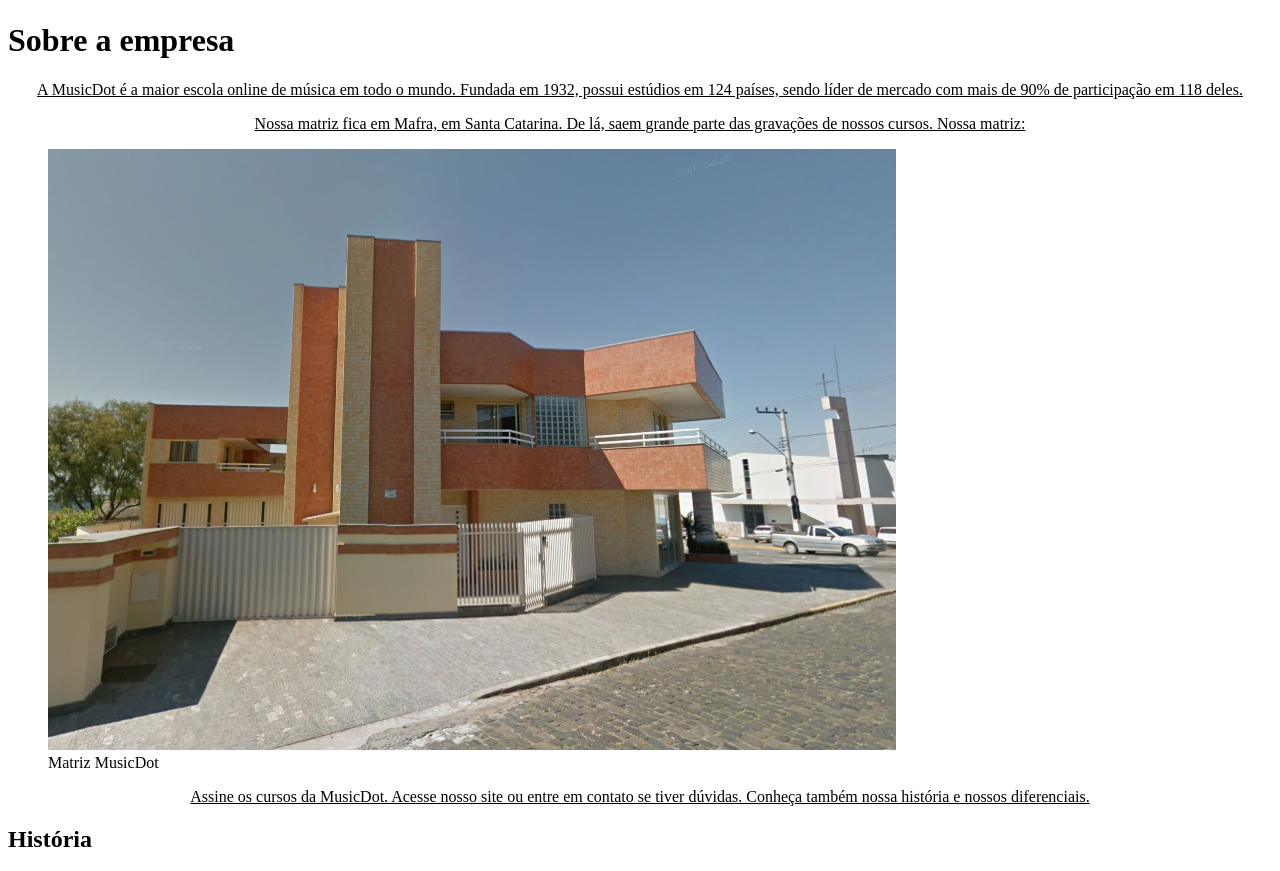
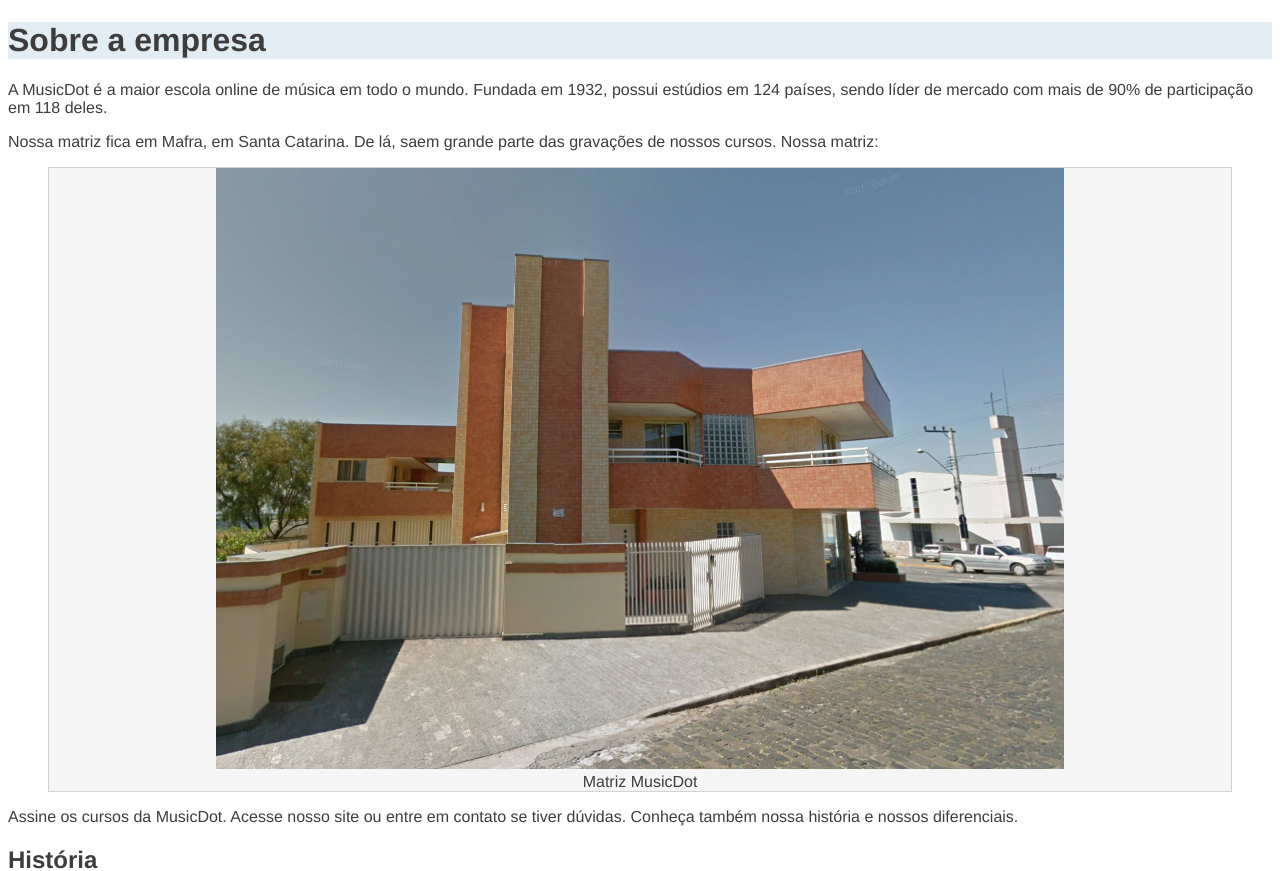
Before and after one commit to LuizaBCavalcante/Exemplo, a plain HTML site: page sobre.html in a window 1280 px wide. Shown: the part 61-932 px from the top of the page. Drawn offline with Linux system fonts and the light colour scheme.

Commit message:
Atividade 01

```diff
--- a/estilo.css
+++ b/estilo.css
@@ -1,4 +1,16 @@
-p{
+body{
+    font-family: "Helvetica", "Lucida Grande", sans-serif;
+    color: #3D3D3D;
+}
+ h1{
+    background-color: #E1EDF2;
+ }
+ h2{
+    border-bottom: 2px solid black;
+
+ }
+figure{
     text-align: center;
-    text-decoration: underline;
+    background-color: whitesmoke;
+    border: 1px solid lightgray
 }
```
